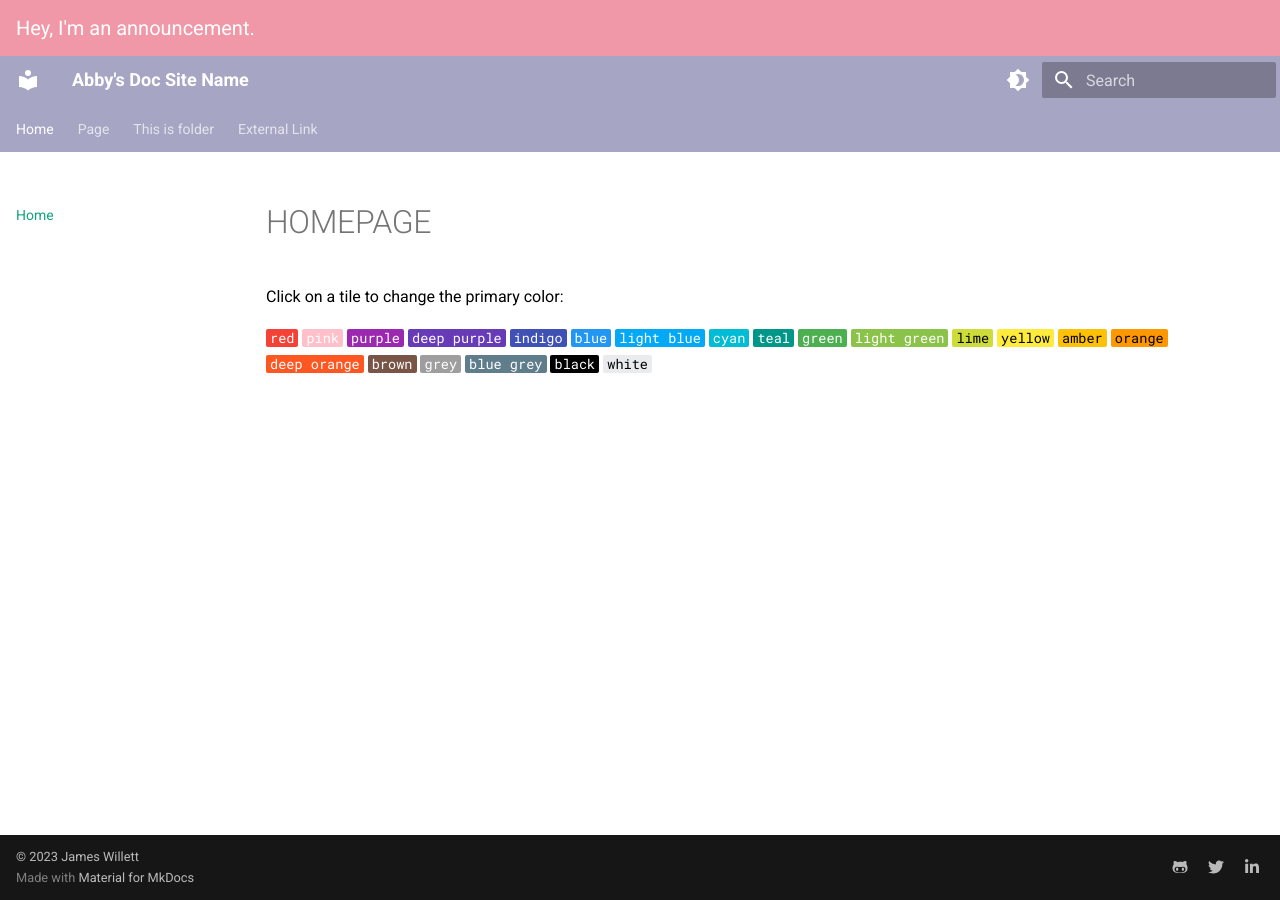
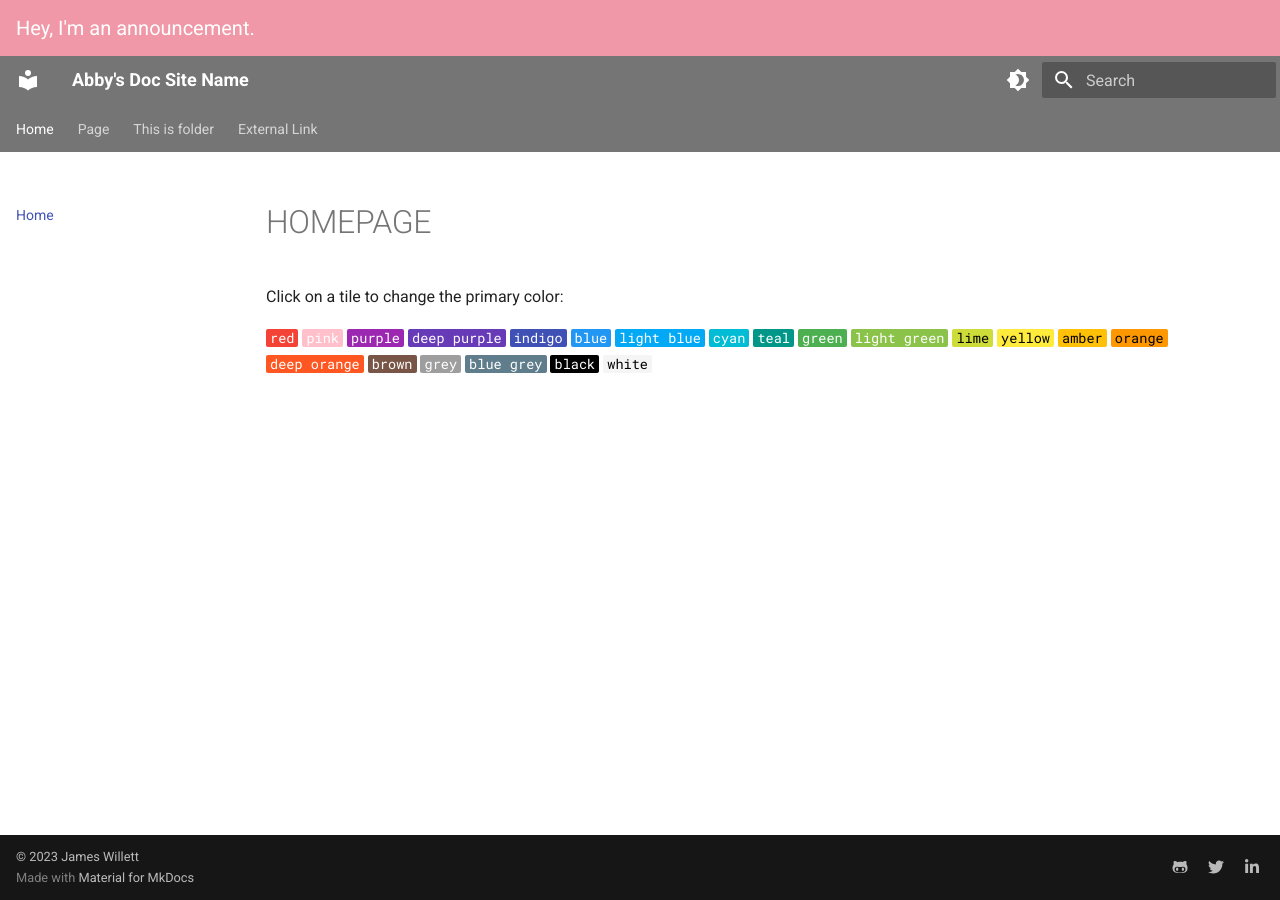
Before and after one commit to abby-cyber/abby-cyber.github.io, an MkDocs documentation site: the page built from docs/README.md, in a window 1280 px wide. Built offline with MkDocs 1.6.1 and Material for MkDocs 9.7.7, drawn with Linux system fonts in a browser that asks for light colours; the version menu is left out.

Commit message:
remove customized them color

```diff
--- a/docs/stylesheets/extra.css
+++ b/docs/stylesheets/extra.css
@@ -18,17 +18,17 @@
 }
 
 /* 黑夜主题色 */
-:root{
+/* :root{
   --md-primary-fg-color: #55295B; /* 导航栏页面颜色 */
   --md-accent-fg-color: #49BDF0; /* 选中/悬浮链接的颜色 */
-}
+} */
 
 /* 白天主题色 */
-[data-md-color-scheme="abby"]{
+/* [data-md-color-scheme="abby"]{
   --md-primary-fg-color: #A6A5C4; /* 导航栏页面颜色 */
   --md-accent-fg-color: #7DBB7C; /* 选中/悬浮链接的颜色 */
   --md-typeset-a-color: #0FA37F!important; /* 白天的链接颜色 */
   --md-code-fg-color:  rgb(12, 21, 26); /* 代码段字体色 */
   --md-code-bg-color:  #eaebec;/* 代码段背景色 */
   --md-typeset-color:   #000000;/* 普通背景字 */
-}
+} */
--- a/mkdocs.yml
+++ b/mkdocs.yml
@@ -18,18 +18,18 @@ theme:
     - content.code.copy          # 启用代码复制按钮
   language: en
   palette:
-    - scheme: abby
+    - scheme: default
       toggle:
         icon: material/brightness-4
         name: Switch to dark mode
       # 见extra.css自定义主题颜色
-      primary: custom
+      primary:  grey
       accent: purple
     - scheme: slate
       toggle:
         icon: material/brightness-7
         name: Switch to light mode
-      primary: custom
+      primary: blue-grey
       accent: lime
 
 extra:
```
